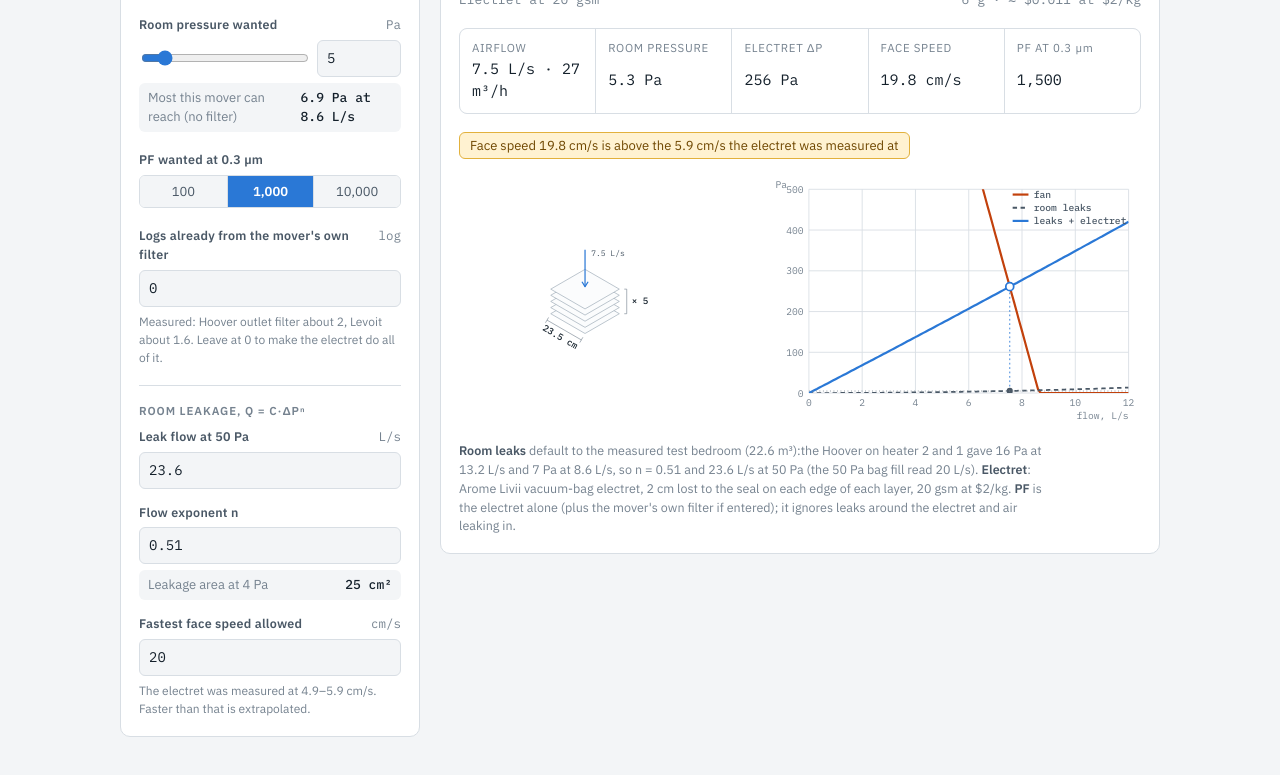
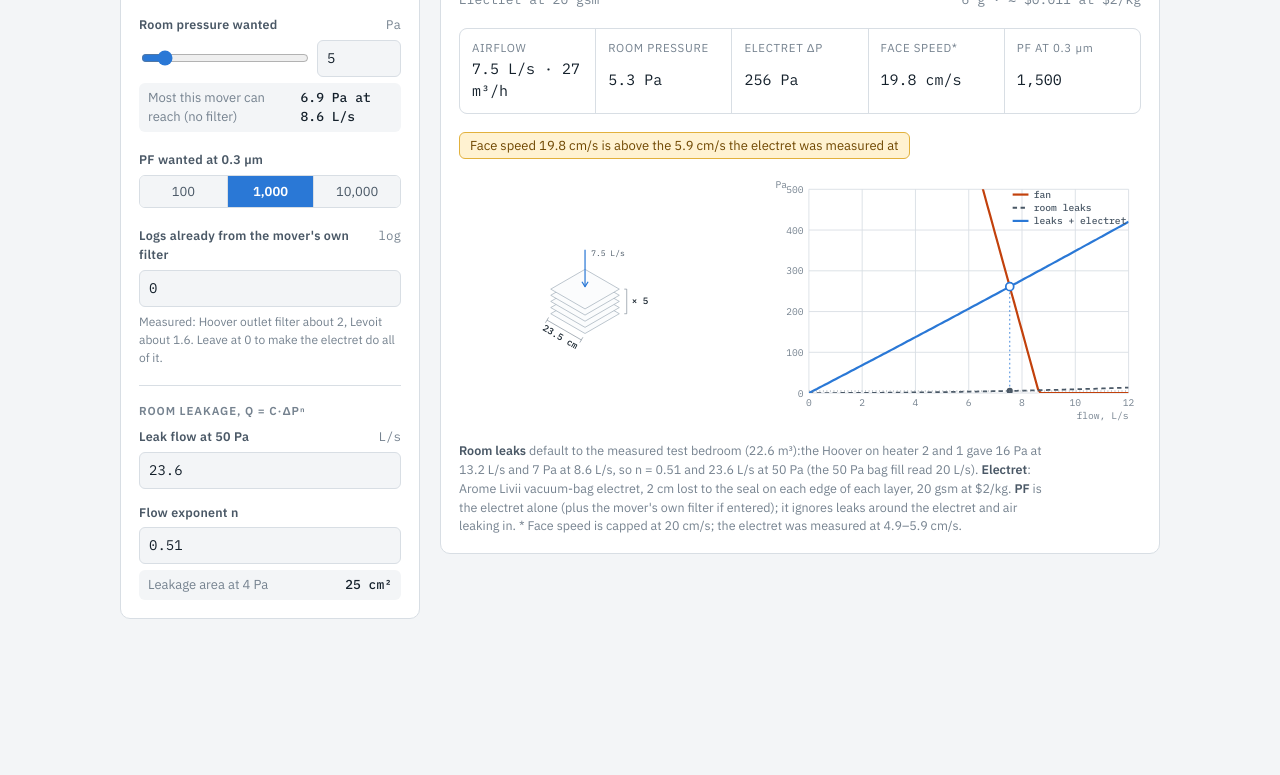
Before and after one commit to mattnewell-cam/cleanroom-electret-sizer, a plain HTML site: page index.html in a window 1280 px wide. Shown: the part 273-1048 px from the top of the page. After the commit the page ends 940 px from the top, so only its background shows below. Drawn offline with nearby package versions, Linux system fonts and the light colour scheme.

Commit message:
Hide the face speed cap; footnote it
Co-Authored-By: Claude Opus 5.5 <noreply@anthropic.com>

```diff
--- a/index.html
+++ b/index.html
@@ -137,11 +137,6 @@ input[type="range"] { width: 100%; accent-color: var(--accent); }
           <label for="nx">Flow exponent n</label>
           <input type="number" id="nx" min="0.5" max="1" step="0.01">
           <div class="out"><span>Leakage area at 4 Pa</span><b id="o-ela"></b></div>
-        </div>
-        <div class="field">
-          <label for="vm">Fastest face speed allowed <span class="u">cm/s</span></label>
-          <input type="number" id="vm" min="1" max="100" step="0.5">
-          <p class="hint">The electret was measured at 4.9–5.9 cm/s. Faster than that is extrapolated.</p>
         </div>
       </div>
     </form>
@@ -323,7 +318,7 @@ function render() {
     ['Airflow', `${ls(b.Q)} · ${Math.round(b.Q * 3.6)} m³/h`],
     ['Room pressure', pa(b.room)],
     ['Electret Δp', pa(b.filt)],
-    ['Face speed', `${b.v.toFixed(1)} cm/s`],
+    ['Face speed*', `${b.v.toFixed(1)} cm/s`],
     ['PF at 0.3 µm', S.own > 0 ? `${pfStr(b.logs)} × ${pfStr(S.own)} = ${pfStr(b.logs + S.own)}` : pfStr(b.logs)],
   ];
   for (const [k, v] of rows) {
@@ -431,13 +426,13 @@ function drawStack(b) {
   sel.addEventListener('change', () => { S.src = sel.value; render(); });
   $('note').innerHTML = '<b>Room leaks</b> default to the measured test bedroom (22.6 m³):the Hoover on heater 2 and 1 gave 16 Pa at 13.2 L/s and 7 Pa at 8.6 L/s, so n = 0.51 and 23.6 L/s at 50 Pa (the 50 Pa bag fill read 20 L/s). ' +
     '<b>Electret</b>: Arome Livii vacuum-bag electret, 2 cm lost to the seal on each edge of each layer, 20 gsm at $2/kg. ' +
-    '<b>PF</b> is the electret alone (plus the mover\'s own filter if entered); it ignores leaks around the electret and air leaking in.';
+    '<b>PF</b> is the electret alone (plus the mover\'s own filter if entered); it ignores leaks around the electret and air leaking in. ' +
+    `* Face speed is capped at ${S.vmax} cm/s; the electret was measured at 4.9–5.9 cm/s.`;
 }
 bind('rpr', 'rp', 'roomDp');
 bind(null, 'own', 'own');
 bind(null, 'q50', 'q50');
 bind(null, 'nx', 'n');
-bind(null, 'vm', 'vmax');
 seg('logs', 'logs', Number);
 $('controls').addEventListener('submit', e => e.preventDefault());
 render();
```
